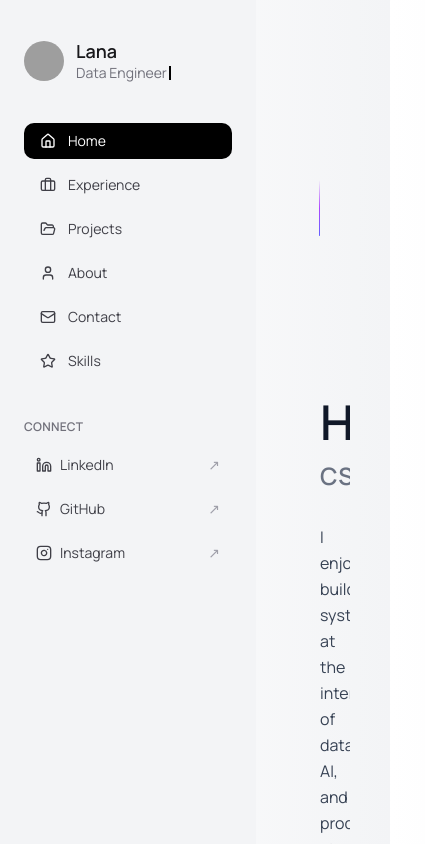
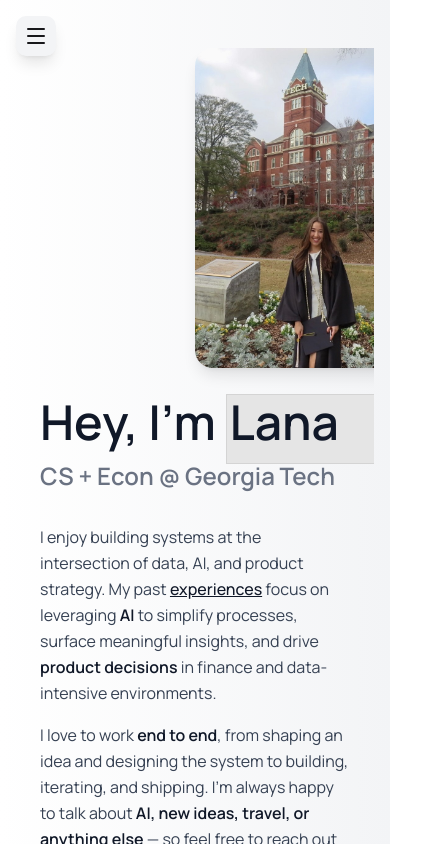
Before and after one commit to lduke72/Personal-Portfolio, a Next.js app: page / in a window 390 px wide. Shown: the top 844 px of the page, 425 px wide, since content can reach past the window. Built offline with nearby package versions, Linux system fonts and the light colour scheme; grey boxes are pictures that could not be loaded.

Commit message:
making changes for mobile ux

```diff
--- a/src/app/layout.tsx
+++ b/src/app/layout.tsx
@@ -20,9 +20,9 @@ export default function RootLayout({ children }: { children: React.ReactNode })
     <html lang="en">
       <body className={`${manrope.variable} font-sans min-h-screen bg-gradient-to-r from-white to-gray-100 text-zinc-900`}>
         <Sidebar />
-        <div className="ml-64 min-h-screen flex flex-col">
-          <main className="flex-1 px-10 py-12">{children}</main>
-          <div className="px-10">
+        <div className="md:ml-64 min-h-screen flex flex-col">
+          <main className="flex-1 px-4 py-12 md:px-10">{children}</main>
+          <div className="px-4 md:px-10">
             <Footer />
           </div>
         </div>
--- a/src/components/sidebar.tsx
+++ b/src/components/sidebar.tsx
@@ -2,7 +2,7 @@
 
 import Link from "next/link";
 import { usePathname } from "next/navigation";
-import { Home, Briefcase, FolderOpen, User, Mail, Star, Linkedin, Github, Instagram } from "lucide-react";
+import { Home, Briefcase, FolderOpen, User, Mail, Star, Linkedin, Github, Instagram, Menu, X } from "lucide-react";
 import { useState, useEffect } from "react";
 
 const socialIcons = {
@@ -26,16 +26,14 @@ const socials = [
   { label: "Instagram", href: "https://www.instagram.com/lanalu_72/" },
 ];
 
-const roles = ["Full Stack",
-  "Data Engineer",
-  "ML Enthusiast",
-  "Product-Minded", "Matcha Lover"];
+const roles = ["Full Stack", "Data Engineer", "ML Enthusiast", "Product-Minded", "Matcha Lover"];
 
 export default function Sidebar() {
   const pathname = usePathname();
   const [currentRoleIndex, setCurrentRoleIndex] = useState(0);
   const [displayedText, setDisplayedText] = useState("");
   const [isDeleting, setIsDeleting] = useState(false);
+  const [isOpen, setIsOpen] = useState(false);
 
   useEffect(() => {
     const currentRole = roles[currentRoleIndex];
@@ -44,17 +42,13 @@ export default function Sidebar() {
 
     const timeout = setTimeout(() => {
       if (!isDeleting && displayedText === currentRole) {
-        // Finished typing, pause then start deleting
         setTimeout(() => setIsDeleting(true), pauseTime);
       } else if (isDeleting && displayedText === "") {
-        // Finished deleting, move to next role
         setIsDeleting(false);
         setCurrentRoleIndex((prev) => (prev + 1) % roles.length);
       } else if (isDeleting) {
-        // Delete one character
         setDisplayedText(currentRole.substring(0, displayedText.length - 1));
       } else {
-        // Type one character
         setDisplayedText(currentRole.substring(0, displayedText.length + 1));
       }
     }, typingSpeed);
@@ -62,8 +56,38 @@ export default function Sidebar() {
     return () => clearTimeout(timeout);
   }, [displayedText, isDeleting, currentRoleIndex]);
 
+  // Close sidebar when route changes on mobile
+  useEffect(() => {
+    setIsOpen(false);
+  }, [pathname]);
+
   return (
-    <aside className="fixed left-0 top-0 h-screen w-64 bg-gray-100 px-6 py-10">
+    <>
+      {/* Mobile menu button */}
+      <button
+        onClick={() => setIsOpen(!isOpen)}
+        className="md:hidden fixed top-4 left-4 z-50 p-2 bg-gray-100 rounded-lg shadow-lg"
+        aria-label="Toggle menu"
+      >
+        {isOpen ? <X className="h-6 w-6" /> : <Menu className="h-6 w-6" />}
+      </button>
+
+      {/* Overlay for mobile */}
+      {isOpen && (
+        <div
+          className="md:hidden fixed inset-0 bg-black/50 z-30"
+          onClick={() => setIsOpen(false)}
+        />
+      )}
+
+      {/* Sidebar */}
+      <aside
+        className={`
+          fixed left-0 top-0 h-screen w-64 bg-gray-100 px-6 py-10 z-40 transition-transform duration-300 ease-in-out overflow-y-auto
+          md:translate-x-0
+          ${isOpen ? 'translate-x-0' : '-translate-x-full'}
+        `}
+      >
         {/* Header */}
         <div className="flex items-center gap-3">
           <img src="/Headshot.ico" alt="Lana's headshot" className="h-10 w-10 rounded-full" />
@@ -141,5 +165,6 @@ export default function Sidebar() {
           }
         `}</style>
       </aside>
+    </>
   );
 }
```
Lines whose indentation alone changed are shown as unchanged.
